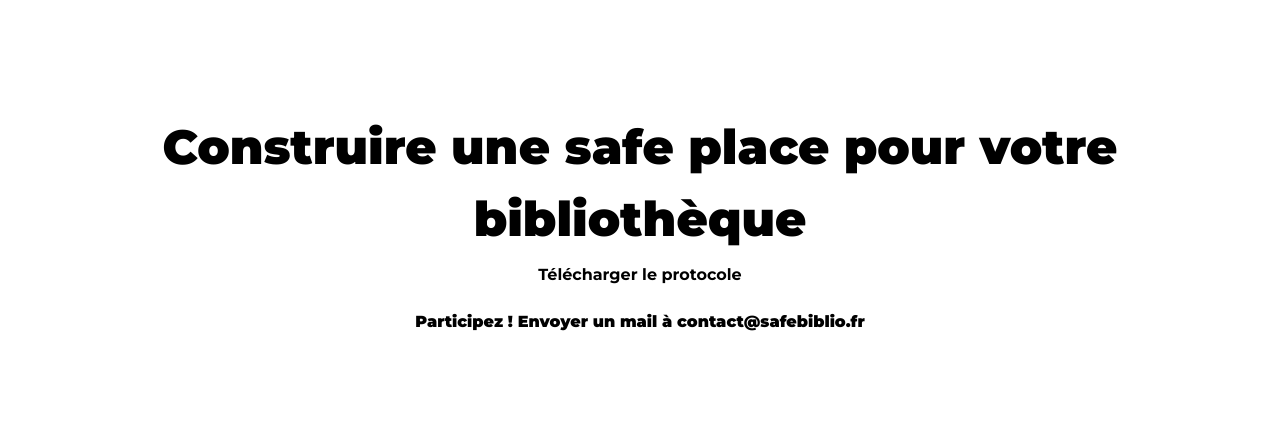
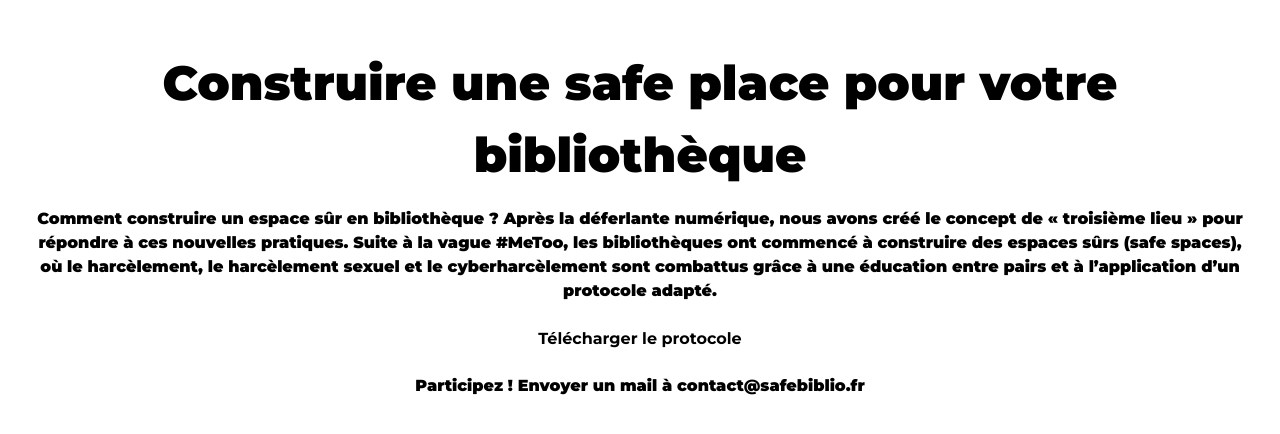
Before and after one commit to Awazez/safebiblio, a Vue app: page / in a window 1280 px wide. Shown: the part 170-604 px from the top of the page. Built offline with nearby package versions, Linux system fonts and the light colour scheme.

Commit message:
Add text

```diff
--- a/src/components/HelloWorld.vue
+++ b/src/components/HelloWorld.vue
@@ -4,6 +4,11 @@
 
 <template>
   <section>Construire une safe place pour votre bibliothèque</section>
+  <p>
+    Comment construire un espace sûr en bibliothèque ?
+    Après la déferlante numérique, nous avons créé le concept de « troisième lieu » pour répondre à ces nouvelles pratiques.
+    Suite à la vague #MeToo, les bibliothèques ont commencé à construire des espaces sûrs (safe spaces), où le harcèlement, le harcèlement sexuel et le cyberharcèlement
+    sont combattus grâce à une éducation entre pairs et à l’application d’un protocole adapté. </p>
 
   <!-- Ajouter un lien pour déclencher le téléchargement -->
   <a href="/Protocole_Safe_Place.pdf" download="Protocole_Safe_Place.pdf">
@@ -29,6 +34,7 @@ p {
   font-family: "Montserrat", system-ui;
   font-weight: 900;
   color: black;
+  align-content: justify;
 }
 
 button {
```
